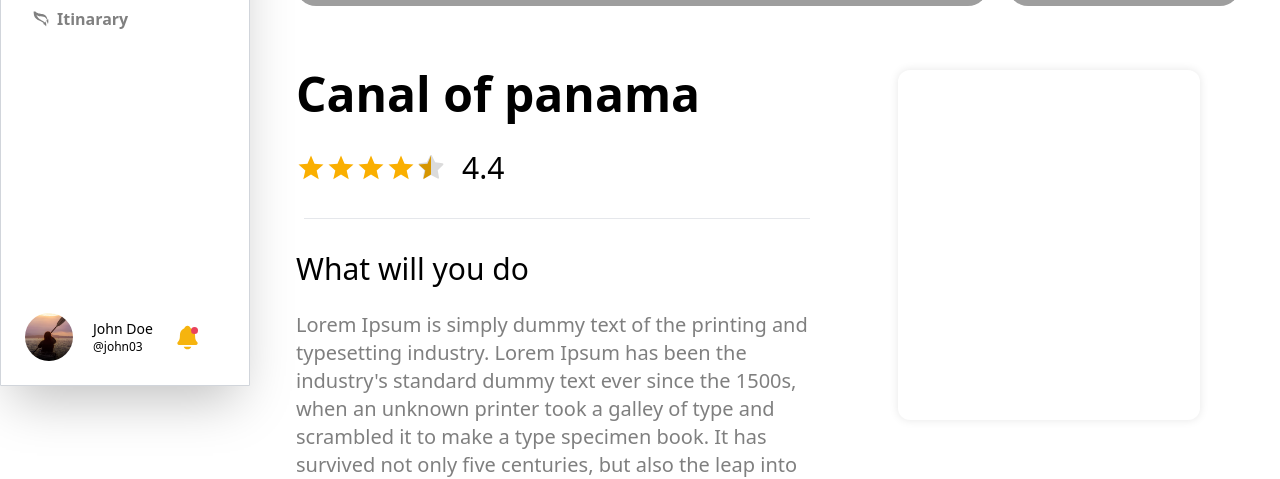
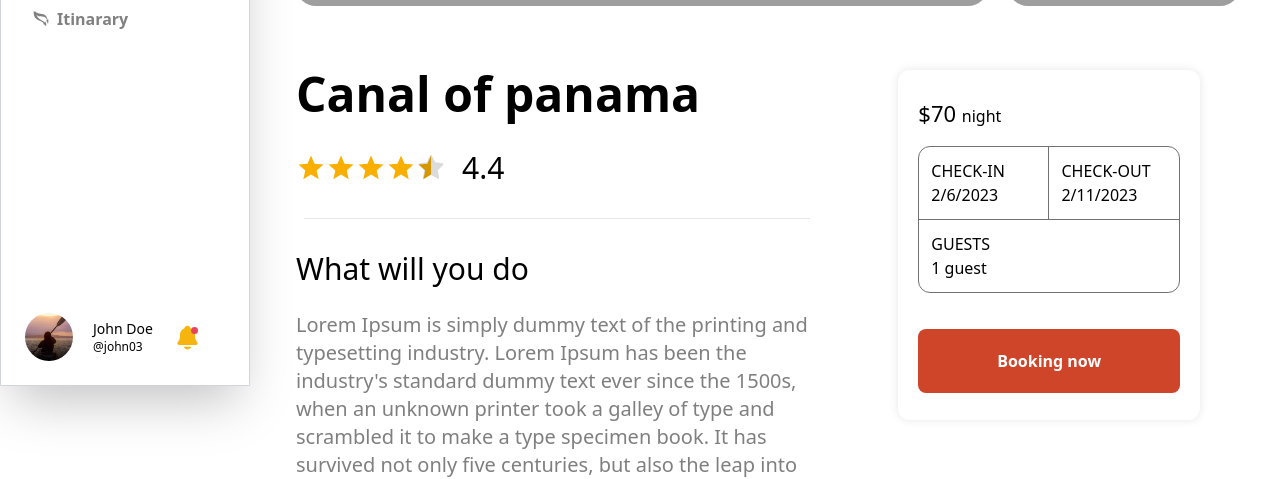
Before and after one commit to AxelCoolpa/COOL-FRONT, a React (Vite) app: page /details/1 in a window 1280 px wide. Shown: the part 414-893 px from the top of the page. Built offline with nearby package versions, Linux system fonts and the light colour scheme; grey boxes are pictures that could not be loaded.

Commit message:
BookingCard componente created

```diff
--- a/src/components/details/BookingCard.tsx
+++ b/src/components/details/BookingCard.tsx
@@ -6,8 +6,38 @@ interface BookingCardProps {
 
 const BookingCard: React.FC<BookingCardProps> = ({ price }) => {
 	return (
-		<div className=' w-full h-[350px]'>
-			<div className='bg-white mx-10 rounded-xl h-full shadow-CooL'></div>
+		<div className='mx-auto w-4/5 md:w-full lg:w-3/5 xl:w-full min-[1440px]:w-5/6 h-[350px]'>
+			<div className='mx-10 rounded-xl h-full shadow-CooL'>
+				<div className='flex flex-col justify-center w-full h-full p-5 gap-4'>
+					<h4 className='text-[22px] font-medium'>
+						${price} <span className='font-normal text-base'>night</span>
+					</h4>
+					<div className='w-full border-[#717171] border rounded-xl'>
+						<div className='flex justify-around items-center'>
+							<div className='w-full border-r border-[#717171] p-3'>
+								<p>CHECK-IN</p>
+								<span>2/6/2023</span>
+							</div>
+							<div className='w-full p-3'>
+								<p>CHECK-OUT</p>
+								<span>2/11/2023</span>
+							</div>
+						</div>
+						<div className='w-full border-t border-[#717171] p-3'>
+							<p>GUESTS</p>
+							<span>1 guest</span>
+						</div>
+					</div>
+					<div className='flex justify-center items-center'>
+						<button
+							onClick={() => alert('Booking now')}
+							className='w-full bg-[#ce452a] text-white font-bold p-5 rounded-lg mt-5'
+						>
+							Booking now
+						</button>
+					</div>
+				</div>
+			</div>
 		</div>
 	)
 }
```
